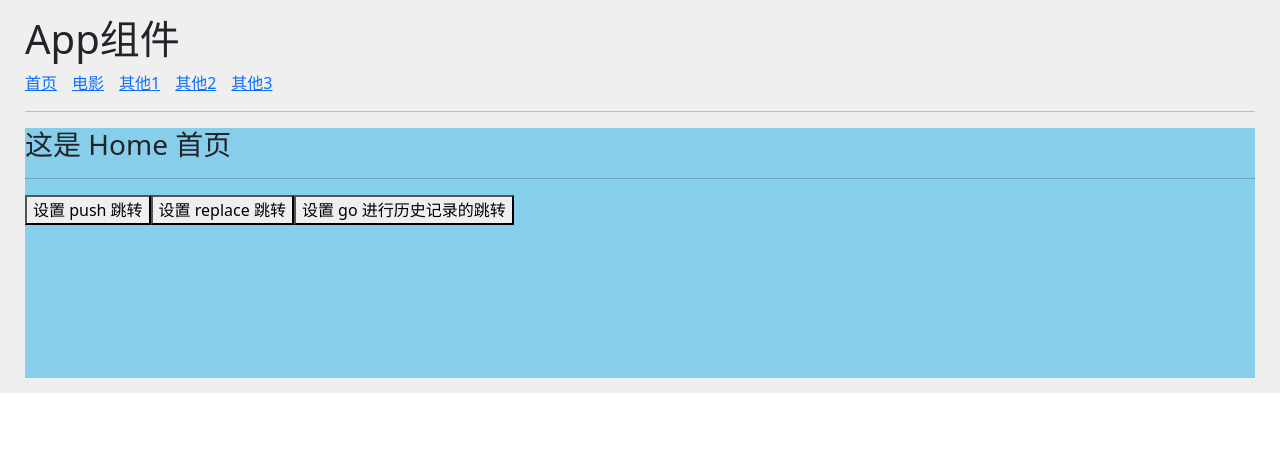
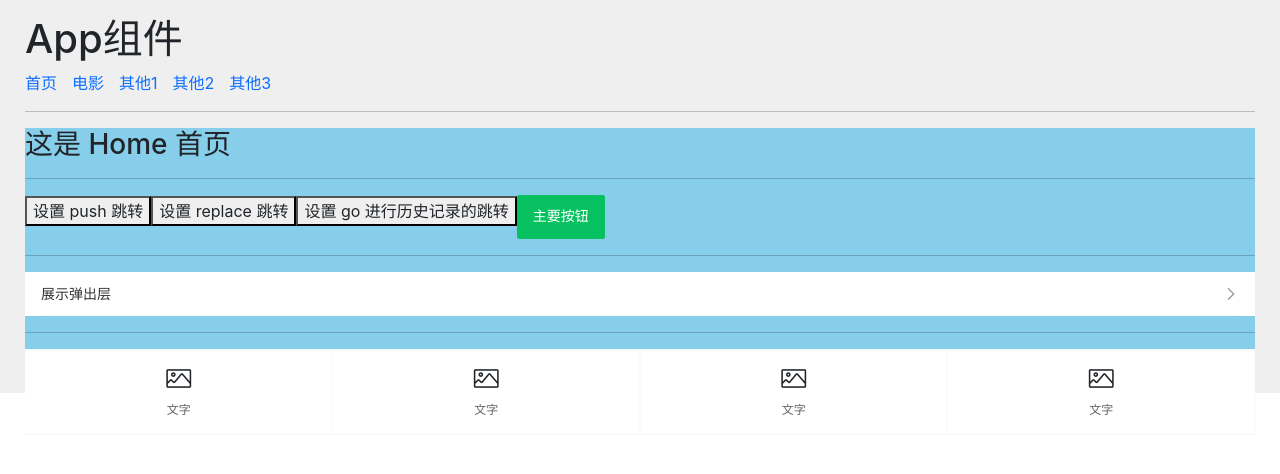
Before and after one commit to zld-123/vue1, a Vue app: page /#/Home in a window 1280 px wide. Shown: the top 474 px of the page. Built offline with nearby package versions, Linux system fonts and the light colour scheme.

Commit message:
实验了几个vant组件库

```diff
--- a/babel.config.js
+++ b/babel.config.js
@@ -1,5 +1,5 @@
 module.exports = {
-  presets: [
-    '@vue/cli-plugin-babel/preset'
-  ]
+    presets: [
+        '@vue/cli-plugin-babel/preset'
+    ]
 }
--- a/package.json
+++ b/package.json
@@ -11,6 +11,7 @@
     "bootstrap": "^5.2.3",
     "core-js": "^3.6.5",
     "register-service-worker": "^1.7.1",
+    "vant": "^2.12.54",
     "vue": "^2.6.11",
     "vue-router": "^3.2.0",
     "vuex": "^3.4.0"
--- a/src/components/router/Home.vue
+++ b/src/components/router/Home.vue
@@ -10,6 +10,17 @@
 <!--    go 编程式导航，根据里面传递的参数进行上一页或者下一页的跳转，this.$router.go(-1)-->
 <!--    只跳转一页的时候有简化写法 this.$router.forward()表示式前进 this.$router.back()表示后退  -->
     <button @click="goGo">设置 go 进行历史记录的跳转</button>
+    <van-button type="primary">主要按钮</van-button>
+    <hr>
+    <van-cell is-link @click="showPopup">展示弹出层</van-cell>
+    <van-popup v-model="show">内容</van-popup>
+    <hr>
+    <van-grid>
+      <van-grid-item icon="photo-o" text="文字" />
+      <van-grid-item icon="photo-o" text="文字" />
+      <van-grid-item icon="photo-o" text="文字" />
+      <van-grid-item icon="photo-o" text="文字" />
+    </van-grid>
   </div>
 </template>
 
@@ -19,12 +30,15 @@ export default {
   name: 'Home',
   data() {
     // 这里存放数据
-    return {}
+    return {
+      show:false
+    }
   },
   // 计算属性
   computed: {},
   // 想要使用导入的私有组件需要在此注册一下才能使用
-  components: {},
+  components: {
+  },
   // 方法集合
   methods: {
     pushGo(){
@@ -35,7 +49,8 @@ export default {
     },
     goGo(){
       this.$router.back()
-    }
+    },
+    showPopup(){this.show = true;}
   },
   // 监控data中的数据变化
   watch: {},
```
Also changed, not shown: src/main.js (+5 -2 lines), 1 other file (tests, documents, lock files or other folders).
